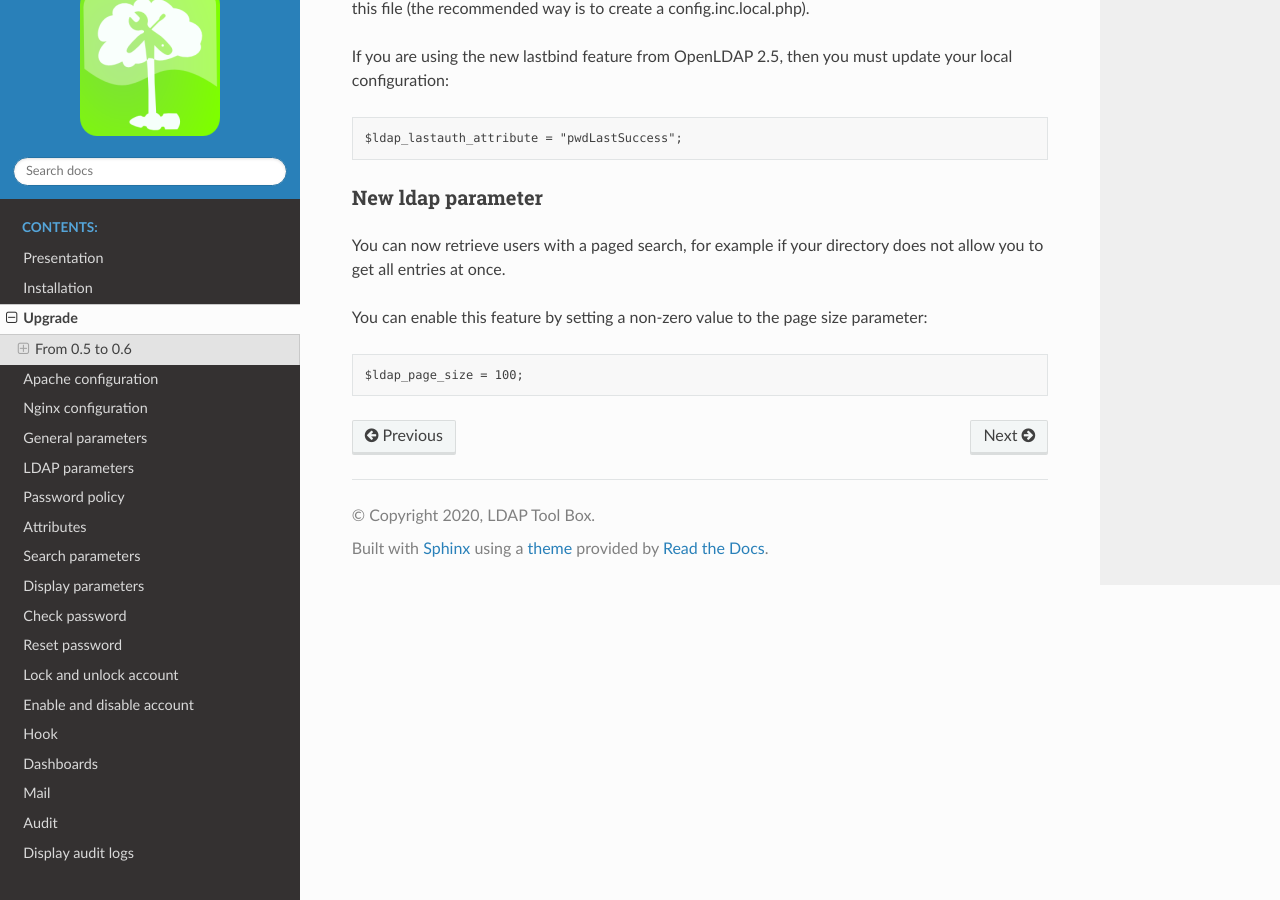
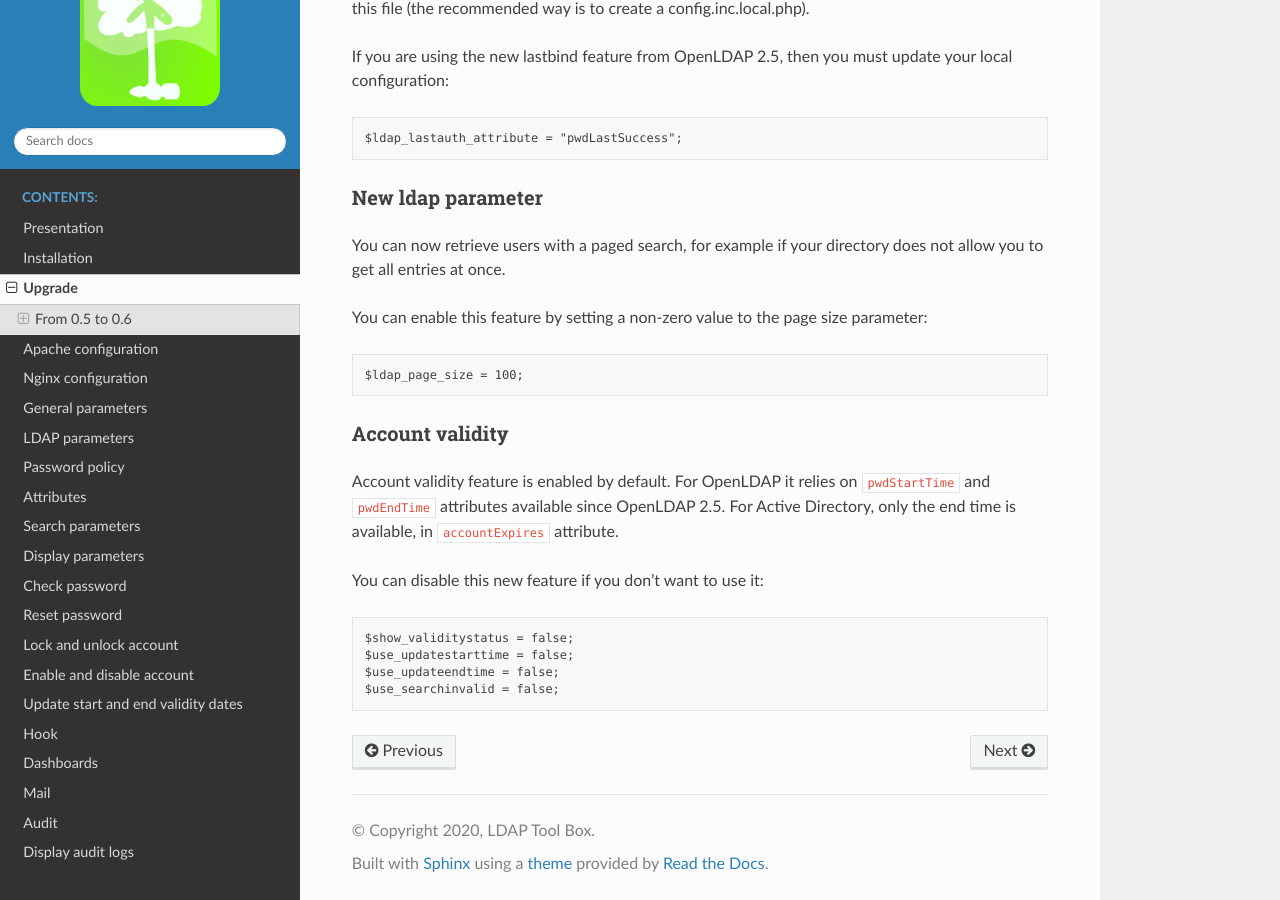
Before and after one commit to ltb-project/service-desk, a Sphinx documentation site: the page built from docs/upgrade.rst, in a window 1280 px wide and 900 px high, scrolled down 3077 px. Built offline with Sphinx 7.4.7 and the Read the Docs theme 3.1.0, drawn with Linux system fonts in a browser that asks for light colours; some of the changed text lies outside the part shown.

Commit message:
Update docs

```diff
--- a/docs/index.rst
+++ b/docs/index.rst
@@ -27,6 +27,7 @@ LDAP Tool Box Service Desk documentation
    resetpassword.rst
    lockaccount.rst
    enableaccount.rst
+   updatestartendtime.rst
    hook.rst
    dashboards.rst
    configuration-mail.rst
--- a/docs/presentation.rst
+++ b/docs/presentation.rst
@@ -17,6 +17,7 @@ Features
 * Test current password
 * Reset password and force password change at next connection
 * Lock and unlock account
+* Update account validity dates
 * Create and view audit logs
 * Dashboards:
 
@@ -24,3 +25,4 @@ Features
   * Accounts with a password that will soon expire
   * Accounts with an expired password
   * Accounts idle (never connected or not connected since a number of days)
+  * Accounts invalid (for which start date is in the future, or end date is in the past)
--- a/docs/upgrade.rst
+++ b/docs/upgrade.rst
@@ -4,7 +4,7 @@ Upgrade
 From 0.5 to 0.6
 ---------------
 
-bundled dependencies
+Bundled dependencies
 ~~~~~~~~~~~~~~~~~~~~
 
 The dependencies are now explicitly listed in the service-desk package, including the bundled ones.
@@ -15,7 +15,7 @@ You can find bundled dependencies list:
 * in Provides field in rpm package
 
 
-configuration
+Configuration
 ~~~~~~~~~~~~~
 
 The configuration files are now in ``/etc/service-desk`` directory.
@@ -29,7 +29,7 @@ Please take in consideration that ``config.inc.php`` is now replaced systematica
 
 Avoid as much as possible editing the ``/etc/service-desk/config.inc.php`` file. Prefer modifying the ``/etc/service-desk/config.inc.local.php``.
 
-password policy
+Password policy
 ~~~~~~~~~~~~~~~
 
 When you change the password for a user, you can now configure a local password policy for ensuring the password strength is sufficient.
@@ -43,7 +43,7 @@ You can give a look to the :doc:`password policy documentation <ppolicy>` for mo
    The local password policy is now defined in a library: `ltb-common <https://github.com/ltb-project/ltb-common>`_.
 
 
-cache cleaning
+Cache cleaning
 ~~~~~~~~~~~~~~
 
 Now the cache is being cleaned-up during service-desk upgrade / install.
@@ -51,7 +51,7 @@ Now the cache is being cleaned-up during service-desk upgrade / install.
 This is intended to avoid smarty problems due to service-desk templates upgrade, and possibly smarty upgrade itself.
 
 
-dependencies update
+Dependencies update
 ~~~~~~~~~~~~~~~~~~~
 
 Removed packaged dependencies:
@@ -117,7 +117,6 @@ Removed bundled dependencies:
 Note that hidden files (.gitignore,...) from bundled dependencies are now removed from packages.
 
 
-
 Last authentication time and idle accounts
 ~~~~~~~~~~~~~~~~~~~~~~~~~~~~~~~~~~~~~~~~~~
 
@@ -142,3 +141,18 @@ You can enable this feature by setting a non-zero value to the page size paramet
 .. code-block:: php
 
    $ldap_page_size = 100;
+
+Account validity
+~~~~~~~~~~~~~~~~
+
+Account validity feature is enabled by default. For OpenLDAP it relies on ``pwdStartTime`` and ``pwdEndTime`` attributes available since OpenLDAP 2.5.
+For Active Directory, only the end time is available, in ``accountExpires`` attribute.
+
+You can disable this new feature if you don't want to use it:
+
+.. code-block:: php
+
+   $show_validitystatus = false;
+   $use_updatestarttime = false;
+   $use_updateendtime = false;
+   $use_searchinvalid = false;
```
Also changed, not shown: docs/display-parameters.rst (+9 -0 lines), docs/updatestartendtime.rst (added, +39 -0 lines).
